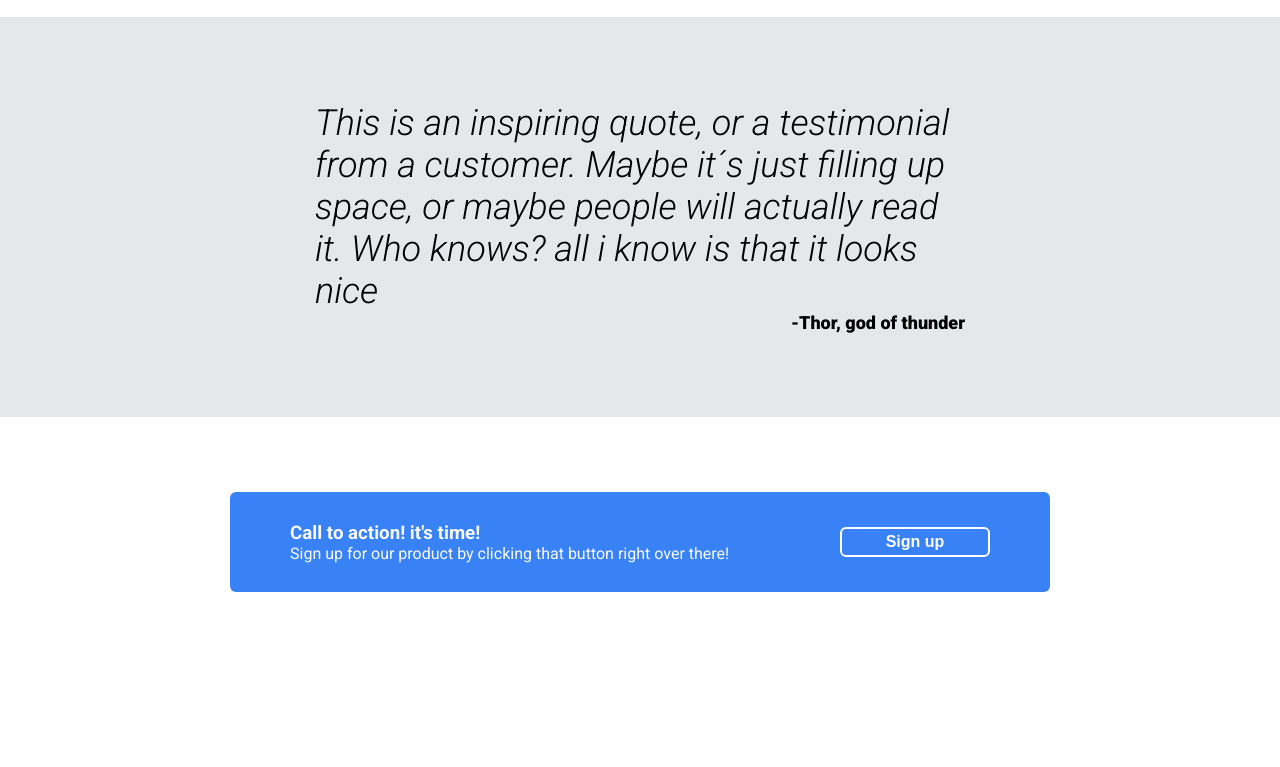
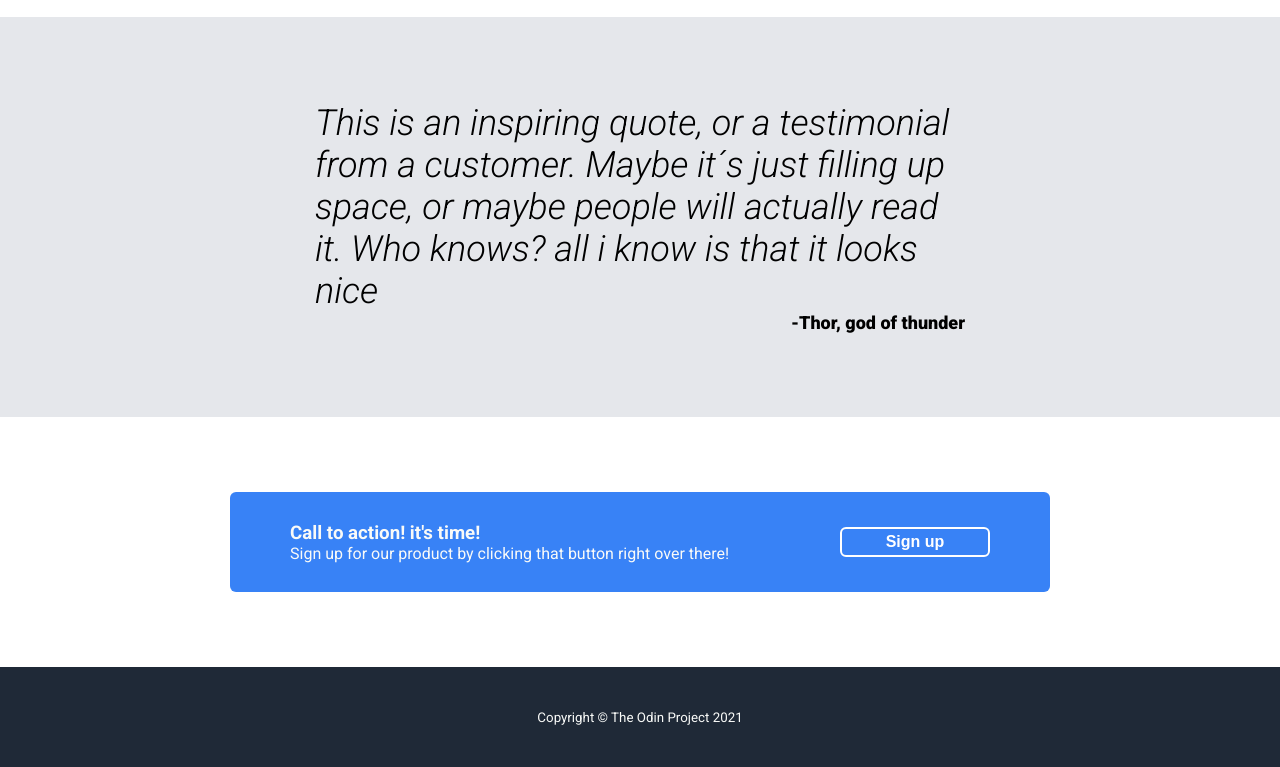
Before and after one commit to GabyAM/odin-landing-page, a plain HTML site: page index.html in a window 1280 px wide. Shown: the part 861-1628 px from the top of the page. Before the commit the page ends 1528 px from the top, so only its background shows below. Drawn offline with Linux system fonts and the light colour scheme.

Commit message:
adds and styles footer
added a footer with the copyright information and styled it

```diff
--- a/index.html
+++ b/index.html
@@ -67,5 +67,8 @@
             </div>
         </section>
     </main>
+    <footer>
+        <small class="white-text">Copyright © The Odin Project 2021</small>
+    </footer>
 </body>
 </html>
--- a/styles.css
+++ b/styles.css
@@ -15,7 +15,7 @@ body {
     margin-right: auto;
 }
 
-header, .hero {
+header, .hero, footer {
     background-color: #1F2937;
 }
 
@@ -178,3 +178,10 @@ main {
     background-color: #3882F6;
     color: white
 }
+
+footer {
+    height: 100px;
+    display: flex;
+    align-items: center;
+    justify-content: center;
+}
```
